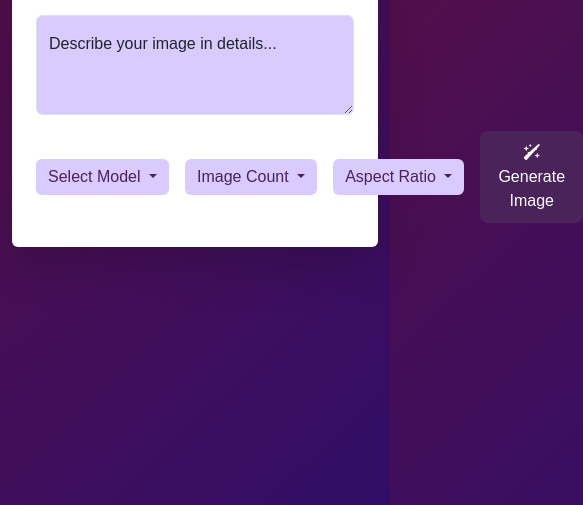
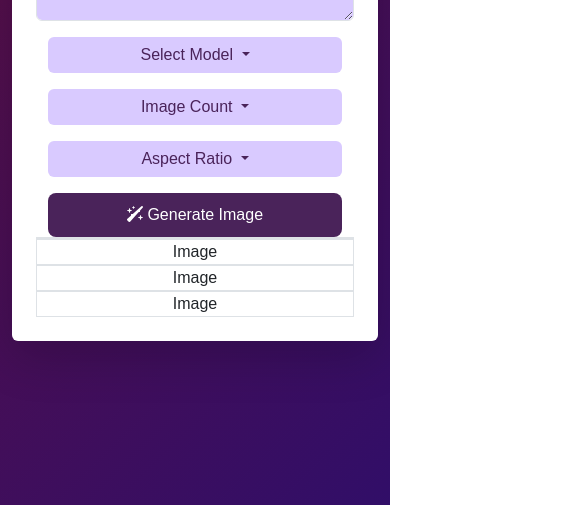
Before and after one commit to ShaymaaEssa/AI-Images-Generator, a plain HTML site: page index.html in a window 390 px wide. Shown: the part 339-844 px from the top of the page, 583 px wide, since content can reach past the window. Drawn offline with Linux system fonts and the light colour scheme.

Commit message:
images- container

```diff
--- a/index.html
+++ b/index.html
@@ -1,5 +1,6 @@
 <!DOCTYPE html>
 <html lang="en">
+
 <head>
   <meta charset="UTF-8" />
   <meta name="viewport" content="width=device-width, initial-scale=1.0" />
@@ -11,143 +12,125 @@
   <link rel="stylesheet" href="css/bootstrap.css" />
 
   <!-- fontawesome -->
-    <link
-      rel="stylesheet"
-      href="https://cdnjs.cloudflare.com/ajax/libs/font-awesome/6.6.0/css/all.min.css"
-    />
+  <link rel="stylesheet" href="https://cdnjs.cloudflare.com/ajax/libs/font-awesome/6.6.0/css/all.min.css" />
 
   <!-- stylesheet  -->
   <link rel="stylesheet" href="/css/style.css" />
 </head>
+
 <body>
   <header>
-      <div
-        class="container d-flex justify-content-center align-items-center vh-100"
-      >
-        <div
-          class="card w-100 shadow-lg p-2 "
-        >
+    <div class="container d-flex justify-content-center align-items-center vh-100">
+      <div class="card w-100 shadow-lg p-2 ">
         <div class="card-body">
-            <div
-              class="card-title d-flex flex-row justify-content-between align-items-center mb-4"
-            >
-              <div
-                class="title d-flex flex-row justify-content-center align-items-center gap-2"
-              >
-                <div
-                  class="logo-icon p-2 rounded-3 text-white d-flex justify-content-center align-items-center"
-                >
+          <div class="card-title d-flex flex-row justify-content-between align-items-center mb-4">
+            <div class="title d-flex flex-row justify-content-center align-items-center gap-2">
+              <div class="logo-icon p-2 rounded-3 text-white d-flex justify-content-center align-items-center">
                 <i class="fa-regular fa-image fs-4"></i>
               </div>
               <h3 class="text-center fw-bold">AI-Images Generator</h3>
             </div>
 
-              <div
-                class="daynight-mode d-flex justify-content-center align-items-center"
-                role="button"
-              >
+            <div class="daynight-mode d-flex justify-content-center align-items-center" role="button">
               <div
                 class="icon daynight-mode p-2 rounded-circle  text-white d-flex justify-content-center align-items-center"
-                  role="button"
-                  id="theme-toggle"
-                  aria-pressed="false"
-                  aria-label="Toggle theme"
-                >
+                role="button" id="theme-toggle" aria-pressed="false" aria-label="Toggle theme">
                 <i class="fa-solid fa-moon fs-6"></i>
               </div>
             </div>
           </div>
           <div class="image-caption mb-3">
             <div class="form-floating">
-                <textarea
-                  class="form-control"
-                  placeholder="Describe your image in details..."
-                  id="floatingTextarea2"
-                  style="height: 100px"
-                ></textarea>
-                <label for="floatingTextarea2"
-                  >Describe your image in details...</label
-                >
+              <textarea class="form-control" placeholder="Describe your image in details..." id="floatingTextarea2"
+                style="height: 100px"></textarea>
+              <label for="floatingTextarea2">Describe your image in details...</label>
             </div>
           </div>
 
-            <div class="buttons-selections d-flex flex-row justify-content-between align-items-center gap-3">
-              <div class="selections d-flex flex-row justify-content-center align-items-center gap-3">
-                <div class="model-selections">
-                  <div class="dropdown">
-                    <button
-                      class="btn btn-secondary dropdown-toggle"
-                      type="button"
-                      data-bs-toggle="dropdown"
-                      aria-expanded="false"
-                    >
+          <div class="buttons-selections container">
+            <div class="row g-3 align-items-center">
+              <!-- Model Selection -->
+              <div class="col-12 col-md-auto">
+                <div class="dropdown w-100">
+                  <button class="btn btn-secondary dropdown-toggle w-100" type="button" data-bs-toggle="dropdown"
+                    aria-expanded="false">
                     Select Model
                   </button>
                   <ul class="dropdown-menu">
                     <li><a class="dropdown-item" href="#">Action</a></li>
-                      <li>
-                        <a class="dropdown-item" href="#">Another action</a>
-                      </li>
-                      <li>
-                        <a class="dropdown-item" href="#"
-                          >Something else here</a
-                        >
-                      </li>
+                    <li><a class="dropdown-item" href="#">Another action</a></li>
+                    <li><a class="dropdown-item" href="#">Something else here</a></li>
                   </ul>
                 </div>
               </div>
 
-                <div class="image-count">
-                  <div class="dropdown">
-                    <button
-                      class="btn btn-secondary dropdown-toggle"
-                      type="button"
-                      data-bs-toggle="dropdown"
-                      aria-expanded="false"
-                    >
+              <!-- Image Count -->
+              <div class="col-12 col-md-auto">
+                <div class="dropdown w-100">
+                  <button class="btn btn-secondary dropdown-toggle w-100" type="button" data-bs-toggle="dropdown"
+                    aria-expanded="false">
                     Image Count
                   </button>
                   <ul class="dropdown-menu">
                     <li><a class="dropdown-item" href="#">Action</a></li>
-                      <li>
-                        <a class="dropdown-item" href="#">Another action</a>
-                      </li>
-                      <li>
-                        <a class="dropdown-item" href="#"
-                          >Something else here</a
-                        >
-                      </li>
+                    <li><a class="dropdown-item" href="#">Another action</a></li>
+                    <li><a class="dropdown-item" href="#">Something else here</a></li>
                   </ul>
                 </div>
               </div>
 
-                <div class="aspect-ration">
-                  <div class="dropdown">
-                    <button
-                      class="btn btn-secondary dropdown-toggle"
-                      type="button"
-                      data-bs-toggle="dropdown"
-                      aria-expanded="false"
-                    >
+              <!-- Aspect Ratio -->
+              <div class="col-12 col-md-auto">
+                <div class="dropdown w-100">
+                  <button class="btn btn-secondary dropdown-toggle w-100" type="button" data-bs-toggle="dropdown"
+                    aria-expanded="false">
                     Aspect Ratio
                   </button>
                   <ul class="dropdown-menu">
                     <li><a class="dropdown-item" href="#">Action</a></li>
-                      <li>
-                        <a class="dropdown-item" href="#">Another action</a>
-                      </li>
-                      <li>
-                        <a class="dropdown-item" href="#"
-                          >Something else here</a
-                        >
-                      </li>
+                    <li><a class="dropdown-item" href="#">Another action</a></li>
+                    <li><a class="dropdown-item" href="#">Something else here</a></li>
                   </ul>
+                </div>
+              </div>
+
+              <!-- Generate Button -->
+              <div class="col-12 col-md-auto flex-grow-1">
+                <button class="btn btn-primary w-100">
+                  <i class="fa-solid fa-wand-sparkles"></i> Generate Image
+                </button>
               </div>
             </div>
           </div>
 
-              <div class="generate-button">
-                <button class="btn btn-primary w-100"> <i class="fa-solid fa-wand-sparkles"></i> Generate Image</button>
+
+          <div class="images-area">
+            <!-- generated images will appear here -->
+            <div class="row">
+              <div class="col-md-4 col-lg-3">
+                <div class="img-container  w-100 d-flex justify-content-center align-items-center border bg-dark" height="500px">
+
+
+                </div>
+              </div>
+              <div class="col-md-4 col-lg-3">
+                <div class="img-container h-100 w-100 d-flex justify-content-center align-items-center border">
+                  Image
+
+                </div>
+              </div>
+              <div class="col-md-4 col-lg-3">
+                <div class="img-container h-100 w-100 d-flex justify-content-center align-items-center border">
+                  Image
+
+                </div>
+              </div>
+              <div class="col-md-4 col-lg-3">
+                <div class="img-container h-100 w-100 d-flex justify-content-center align-items-center border">
+                  Image
+
+                </div>
+              </div>
             </div>
           </div>
         </div>
@@ -158,4 +141,5 @@
   <script src="js/jquery-3.7.1.min.js"></script>
   <script src="js/script.js"></script>
 </body>
+
 </html>
```
Lines whose indentation alone changed are shown as unchanged.
